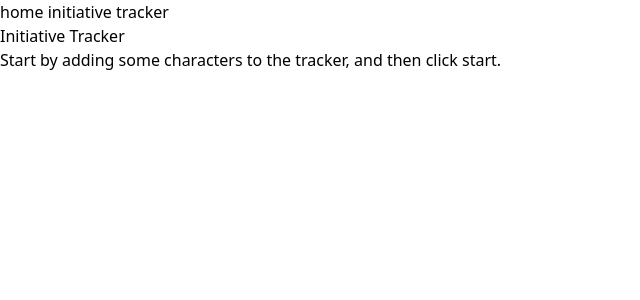
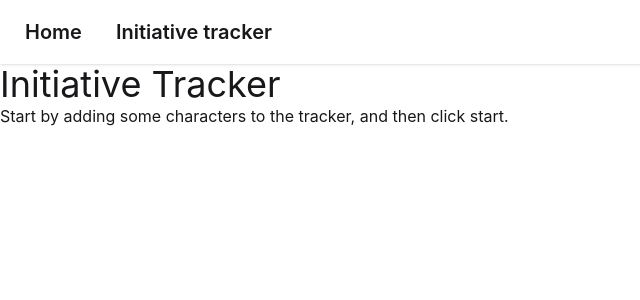
Before and after one commit to CodinFae/dnd-tools, a SvelteKit app: page /initiative-tracker in a window 1280 px wide. Shown: the top 300 px of the page, without its empty margins (0-640 px from the left). Built offline with nearby package versions, Linux system fonts and the light colour scheme.

Commit message:
Add daisyui

```diff
--- a/src/routes/+layout.svelte
+++ b/src/routes/+layout.svelte
@@ -7,8 +7,8 @@
 
 <svelte:head><link rel="icon" href={favicon} /></svelte:head>
 
-<nav>
-	<a href="/">home</a>
-	<a href="/initiative-tracker">initiative tracker</a>
+<nav class="navbar bg-base-100 shadow-sm">
+	<a class="btn btn-ghost text-xl" href="/">Home</a>
+	<a class="btn btn-ghost text-xl" href="/initiative-tracker">Initiative tracker</a>
 </nav>
 {@render children()}
--- a/src/routes/+page.svelte
+++ b/src/routes/+page.svelte
@@ -1,2 +1,2 @@
-<h1>Welcome to SvelteKit</h1>
+<h1 class="text-4xl">Welcome to SvelteKit</h1>
 <p>Visit <a href="https://svelte.dev/docs/kit">svelte.dev/docs/kit</a> to read the documentation</p>
--- a/src/routes/initiative-tracker/+page.svelte
+++ b/src/routes/initiative-tracker/+page.svelte
@@ -1,3 +1,3 @@
-<h1>Initiative Tracker</h1>
+<h1 class="text-4xl">Initiative Tracker</h1>
 
 <p>Start by adding some characters to the tracker, and then click start.</p>
--- a/src/routes/layout.css
+++ b/src/routes/layout.css
@@ -1,3 +1,4 @@
 @import 'tailwindcss';
 @plugin '@tailwindcss/forms';
 @plugin '@tailwindcss/typography';
+@plugin "daisyui";
```
Also changed, not shown: package.json (+5 -2 lines), 1 other file (tests, documents, lock files or other folders).
